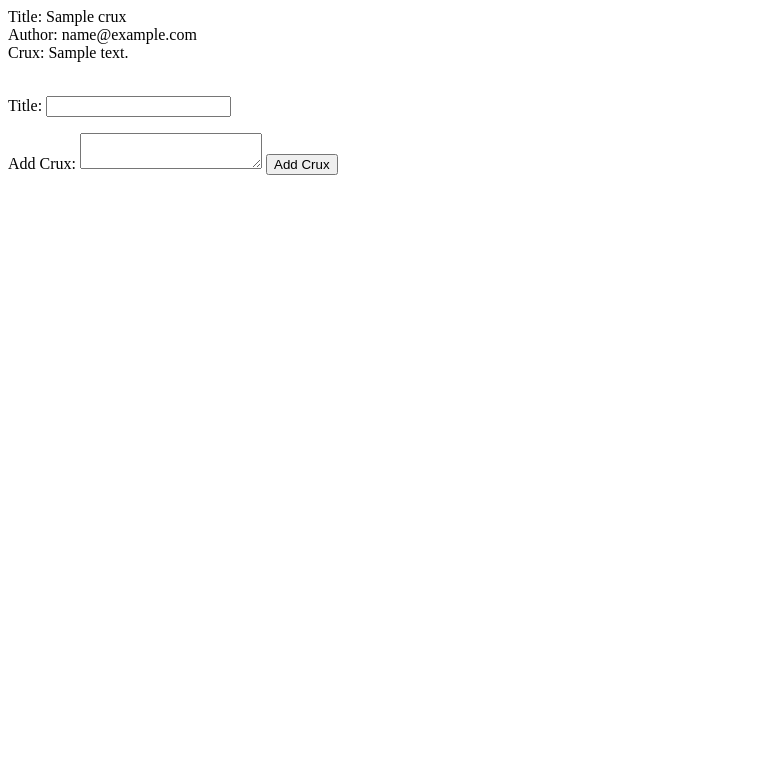
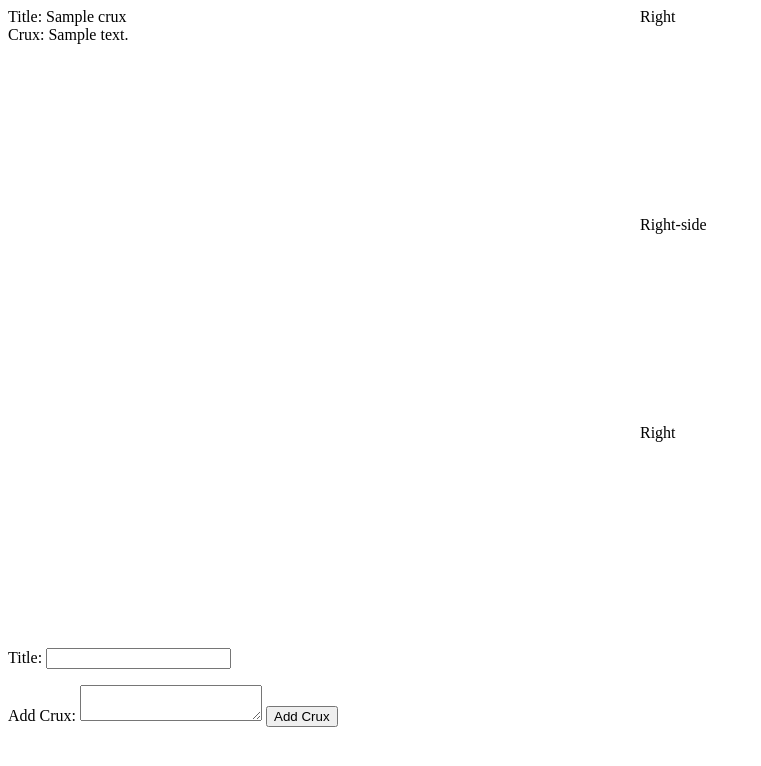
Before and after one commit to Vanzcoder/finalproject, a Python web app: template templates/discussion.html in a window 1280 px wide. Shown: the top 766 px of the page, without its empty margins (0-761 px from the left). Run offline with Jinja, Linux system fonts and the light colour scheme; the template is opened without the code that fills it: most values are stand-ins (such as "Sample title", 1, 10 or a date in 2020).

Commit message:
Added some flexbox / HTML changes to the discussion.html page

```diff
--- /dev/null
+++ b/stylesheets/stylesDiscussion.css
@@ -0,0 +1,18 @@
+.container {
+  display:flex;
+  width: 100%;
+  height: 100%;
+}
+
+.leftBox, .rightBox {
+  flex:1;
+}
+
+.crux {
+  height: 13em;
+
+}
+
+.grid-cell-top {
+  align-self: flex-start;
+}
--- a/templates/discussion.html
+++ b/templates/discussion.html
@@ -3,17 +3,40 @@
 
   <head>
     <meta charset="utf-8">
+        <link type="text/css" rel="stylesheet" href="/stylesheets/stylesDiscussion.css"/>
     <title>Discussion</title>
   </head>
 
 
   <body>
 
-    {% for crux in cruxes %}
-      Title: {{crux.title}} <br>
-      Author: {{crux.email}} <br>
-      Crux: {{crux.content}} <br> <br>
-    {% endfor %}
+    <div class="container">
+
+      <div class="leftBox grid-cell-top">
+        {% for crux in cruxes %}
+        <div class = "crux">
+          Title: {{crux.title}}
+          <br />
+          Crux: {{crux.content}}
+          <br />
+          <br/>
+        </div>
+        {% endfor %}
+      </div>
+
+
+      <div class="rightBox grid-cell-top">
+          <div class="crux">Right</div>
+          <div class="crux">Right-side</div>
+          <div class="crux">Right</div>
+      </div>
+
+    </div>
+
+
+
+
+
 
     <form method="post" action ="/discussion">
       <p>Title: <input name="title"></input></p>
```
